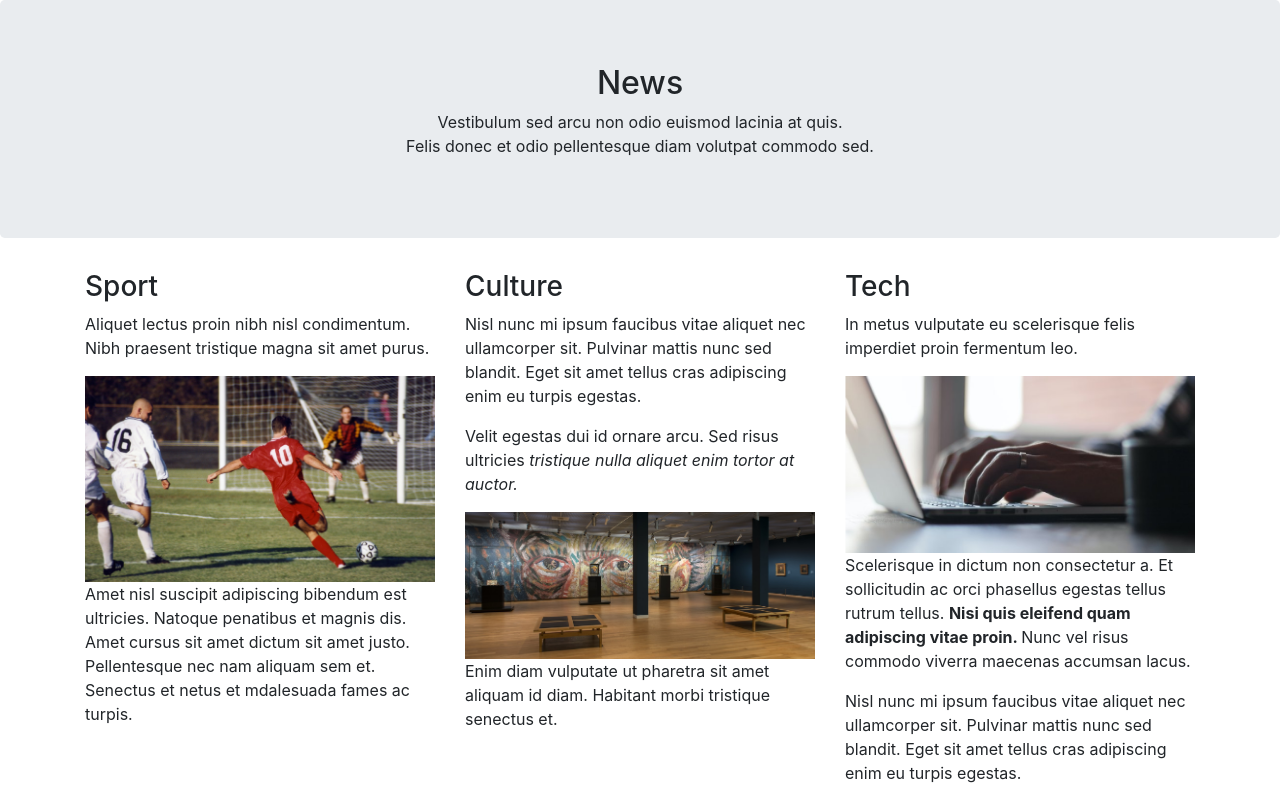
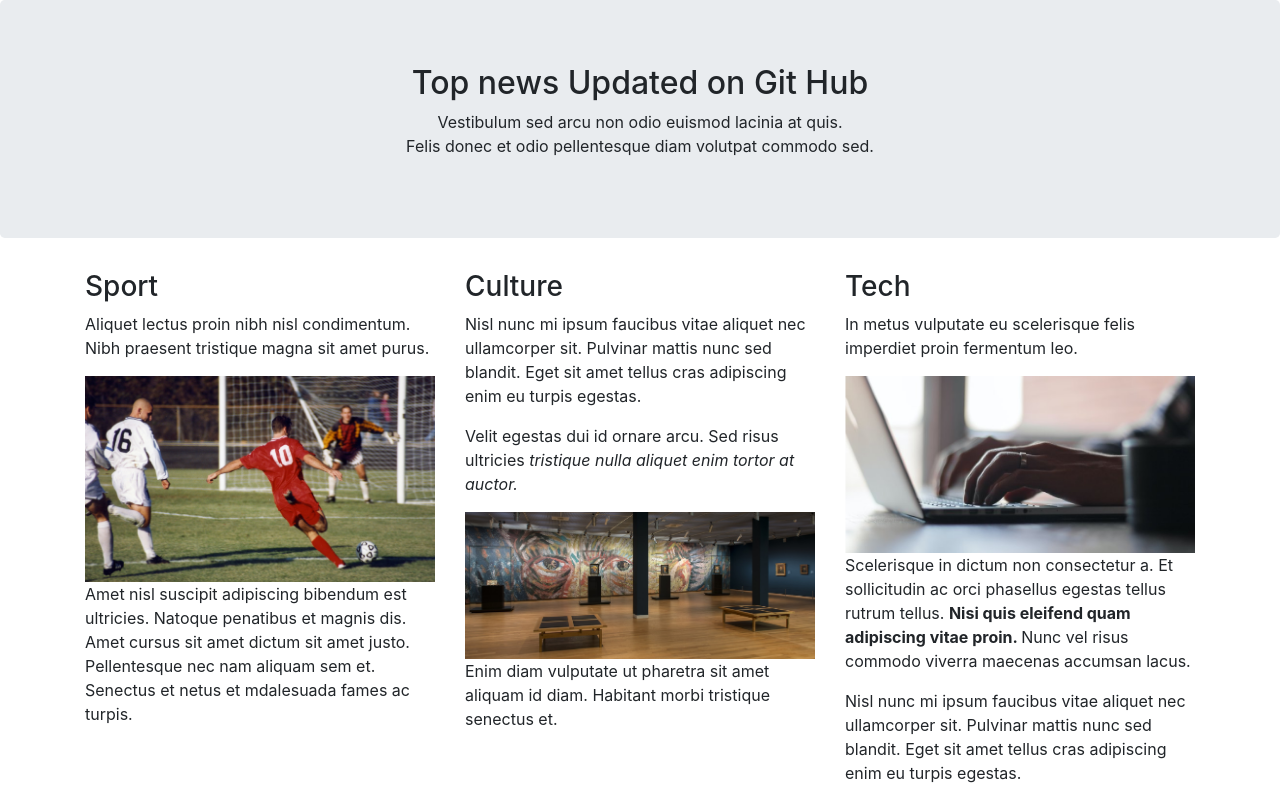
Before and after one commit to Vladdddq/h-git, a plain HTML site: page index.html in a window 1280 px wide. Drawn offline with Linux system fonts and the light colour scheme.

Commit message:
Update index.html

```diff
--- a/index.html
+++ b/index.html
@@ -7,7 +7,7 @@
 </head>
 <body>
 <div class="jumbotron text-center">
-  <h2>News</h2>
+  <h2>Top news Updated on Git Hub</h2>
   <p>Vestibulum sed arcu non odio euismod lacinia at quis. <br/>Felis donec et odio pellentesque diam volutpat commodo sed.</p>
 </div>
 <div class="container">
```
